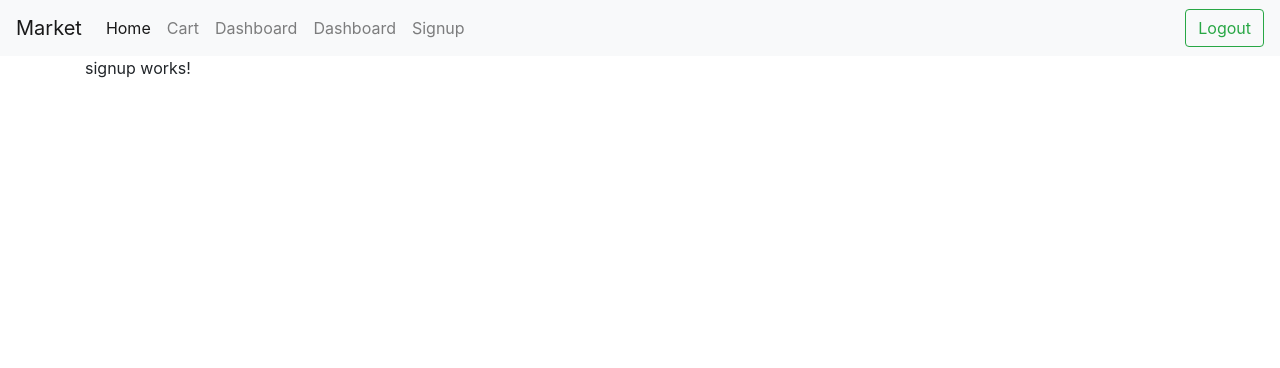
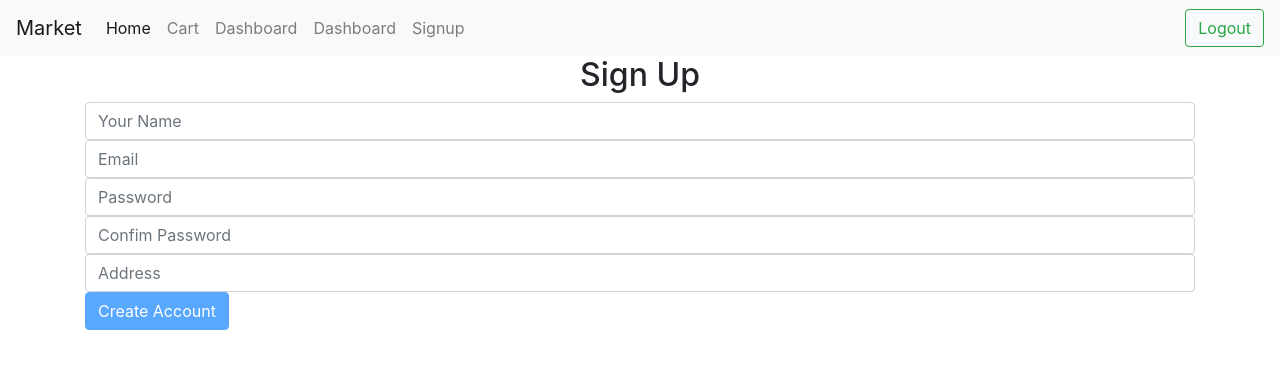
Before and after one commit to DevBensmaine/Ecommerce-Angular-Firebase, an Angular app: page /signup in a window 1280 px wide. Shown: the top 368 px of the page. Built offline with nearby package versions, Linux system fonts and the light colour scheme.

Commit message:
add form sigup

```diff
--- a/src/app/app.module.ts
+++ b/src/app/app.module.ts
@@ -1,7 +1,7 @@
 import { BrowserModule } from '@angular/platform-browser';
 import { NgModule } from '@angular/core';
 import { Routes,RouterModule } from '@angular/router';
-
+import { FormsModule } from '@angular/forms';
 
 import { AppComponent } from './app.component';
 import { NgbModule } from '@ng-bootstrap/ng-bootstrap';
@@ -11,8 +11,8 @@ import { GoodsComponent } from './components/goods/goods.component';
 import { LoginComponent } from './components/login/login.component';
 import { SignupComponent } from './components/signup/signup.component';
 import { NotfoundComponent } from './components/notfound/notfound.component';
-import { not } from '@angular/compiler/src/output/output_ast';
 import { NavbarComponent } from './components/navbar/navbar.component';
+
 
 const routes: Routes = [
   { path:'' , component:HomeComponent },
@@ -40,6 +40,7 @@ const routes: Routes = [
   imports: [
     BrowserModule,
     NgbModule,
+    FormsModule ,
     RouterModule.forRoot(routes)
   ],
   providers: [],
--- a/src/app/components/signup/signup.component.html
+++ b/src/app/components/signup/signup.component.html
@@ -1 +1,27 @@
-<p>signup works!</p>
+<div class="body">
+  <h2 class="text-center">Sign Up</h2>
+  <form  #f="ngForm" (ngSubmit)="signup(f)">
+
+    <input ngModel  #name="ngModel" name="name"  type="text" class="form-control" placeholder="Your Name" required/>
+    <div class="alert alert-danger" *ngIf="name.invalid && name.touched">Name is required</div>
+
+    <input ngModel #email="ngModel" name="email" type="email" class="form-control" placeholder="Email" required/>
+    <div class="alert alert-danger" *ngIf="email.touched && email.errors?.required">Email is required</div>
+    <div class="alert alert-danger" *ngIf="email.touched && email.errors?.email">Your input doesn't match email format</div>
+
+    <input ngModel #password="ngModel" name="password" type="password" class="form-control" placeholder="Password" required minlength="6"/>
+    <div class="alert alert-danger" *ngIf="password.invalid && password.touched">Password is required</div>
+    <div class="alert alert-danger" *ngIf="password.value !== passwordConfirm.value ">Password NOT VALID</div>
+
+    <input ngModel #passwordConfirm="ngModel" name="passwordConfim" type="password" class="form-control" placeholder="Confim Password" required />
+    <div class="alert alert-danger" *ngIf="passwordConfirm.invalid && passwordConfirm.touched">Password are not equel</div>
+
+    <input ngModel  #address="ngModel" name="address" type="text" class="form-control" placeholder="Address" required/>
+    <div class="alert alert-danger" *ngIf="address.invalid && address.touched">Adresse is required</div>
+
+
+    <button class="btn btn-primary" [disabled]="f.invalid || passwordConfirm.value !== password.value" (click)="signup(f)" >Create Account</button>
+
+  </form>
+
+</div>
--- a/src/app/components/signup/signup.component.ts
+++ b/src/app/components/signup/signup.component.ts
@@ -12,4 +12,7 @@ export class SignupComponent implements OnInit {
   ngOnInit(): void {
   }
 
+  signup(form){
+    console.log(form)
+  }
 }
```
